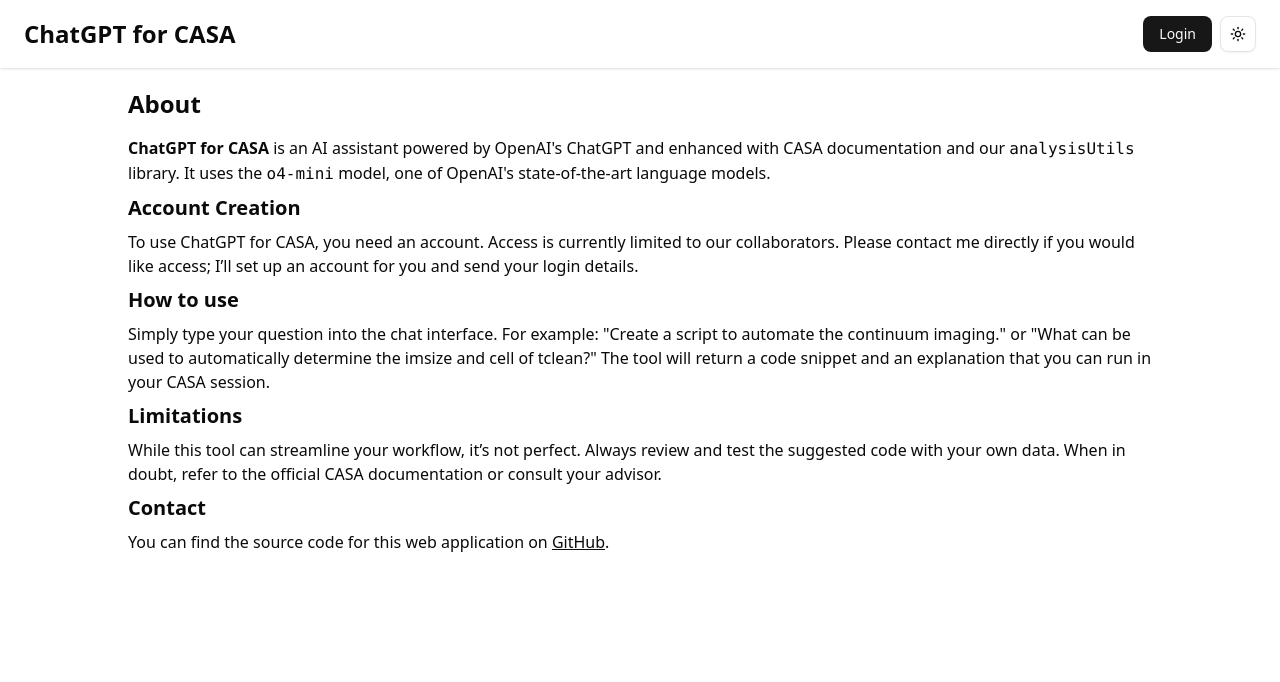
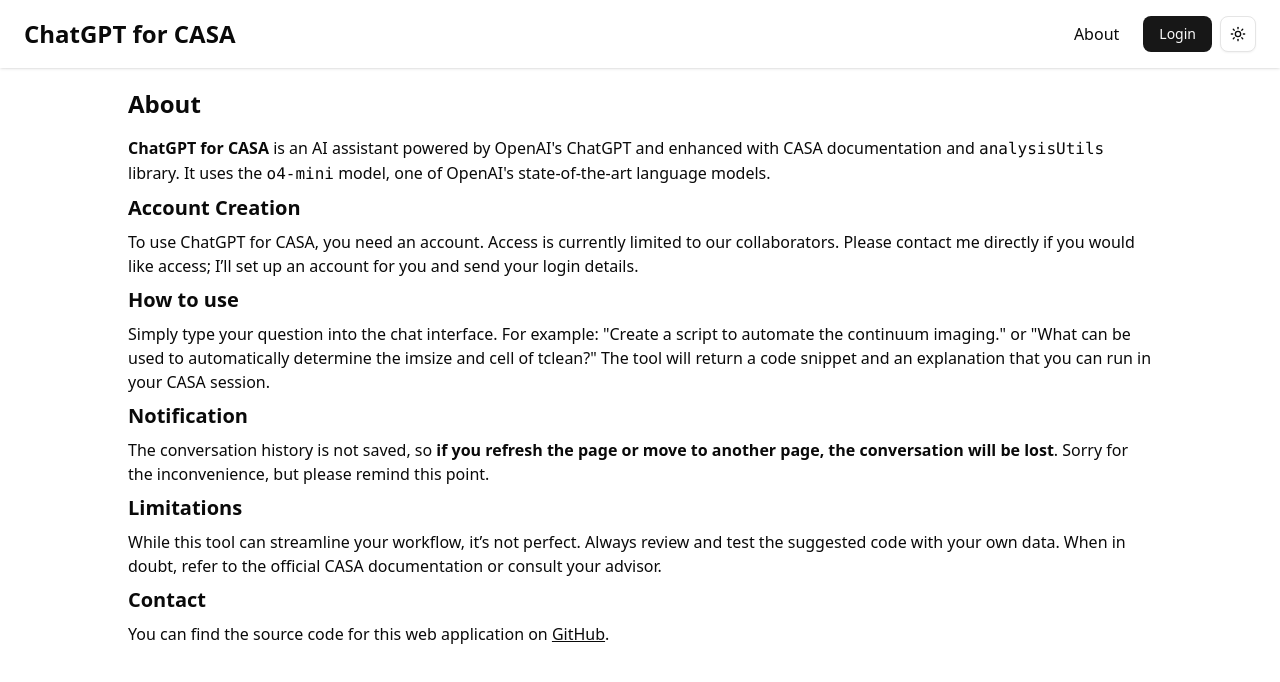
Before and after one commit to skrbcr/casagpt, a Next.js app: page /about in a window 1280 px wide. Shown: the top 682 px of the page. Built offline with nearby package versions, Linux system fonts and the light colour scheme; no server answers.

Commit message:
Update some minor points

```diff
--- a/src/app/about/page.tsx
+++ b/src/app/about/page.tsx
@@ -7,7 +7,7 @@
         <section>
           <h2 className="text-2xl font-bold mb-4">About</h2>
           <p>
-            <strong>ChatGPT for CASA</strong> is an AI assistant powered by OpenAI's ChatGPT and enhanced with CASA documentation and our <code>analysisUtils</code> library. It uses the <code>o4-mini</code> model, one of OpenAI's state-of-the-art language models.
+            <strong>ChatGPT for CASA</strong> is an AI assistant powered by OpenAI&apos;s ChatGPT and enhanced with CASA documentation and <code>analysisUtils</code> library. It uses the <code>o4-mini</code> model, one of OpenAI&apos;s state-of-the-art language models.
           </p>
         </section>
         <section>
@@ -19,7 +19,13 @@
         <section>
           <h3 className="text-xl font-semibold mb-2">How to use</h3>
           <p>
-            Simply type your question into the chat interface. For example: "Create a script to automate the continuum imaging." or "What can be used to automatically determine the imsize and cell of tclean?" The tool will return a code snippet and an explanation that you can run in your CASA session.
+            Simply type your question into the chat interface. For example: &quot;Create a script to automate the continuum imaging.&quot; or &quot;What can be used to automatically determine the imsize and cell of tclean?&quot; The tool will return a code snippet and an explanation that you can run in your CASA session.
+          </p>
+        </section>
+        <section>
+          <h3 className="text-xl font-semibold mb-2">Notification</h3>
+          <p>
+            The conversation history is not saved, so <strong>if you refresh the page or move to another page, the conversation will be lost</strong>. Sorry for the inconvenience, but please remind this point.
           </p>
         </section>
         <section>
--- a/src/app/layout.tsx
+++ b/src/app/layout.tsx
@@ -37,6 +37,9 @@
                 </Link>
               </h1>
               <div className="flex items-center gap-2">
+                <div className="mx-4">
+                  <Link href="/about" className="text-base hover:underline">About</Link>
+                </div>
                 {session?.user ? (
                   <SignOut />
                 ) : (
```
